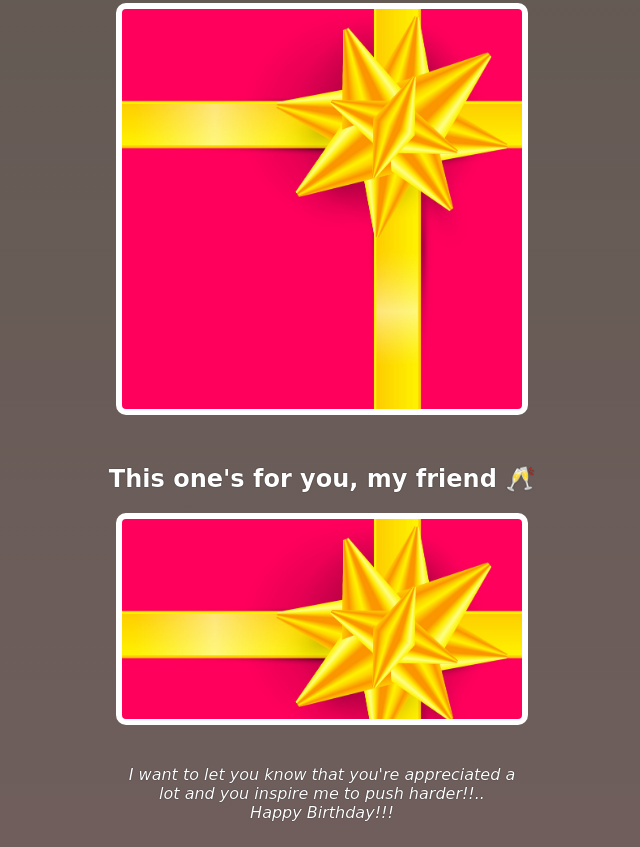
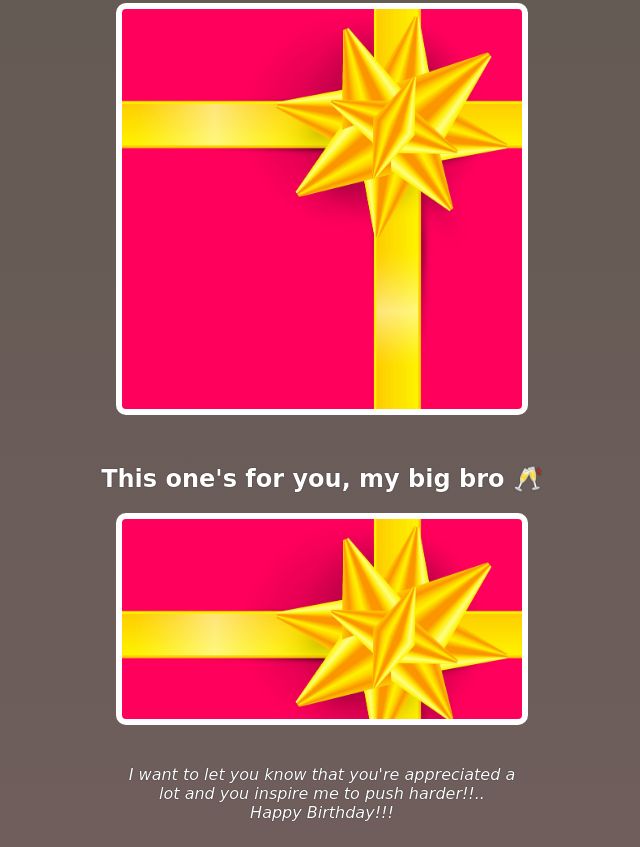
Before and after one commit to Voss-script/Birthday-gift-site, a website built with Vite: page index.html in a window 1280 px wide. Shown: the part 2099-2946 px from the top of the page, without its empty margins (318-958 px from the left). Built offline with nearby package versions, Linux system fonts and the light colour scheme; a web font is replaced by a local one.

Commit message:
edited the last gift-section

```diff
--- a/index.html
+++ b/index.html
@@ -35,7 +35,7 @@
         </div>
 
          <div class="gift-section">
-            <h2 class="gift-title">This one's for you, my friend 🥂</h2>
+            <h2 class="gift-title">This one's for you, my big bro 🥂</h2>
             <div class="gift-img" id="gift-img-cheers"></div>
         </div>
 
```
